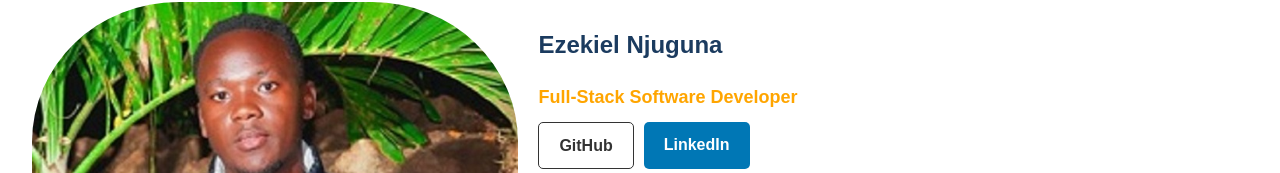
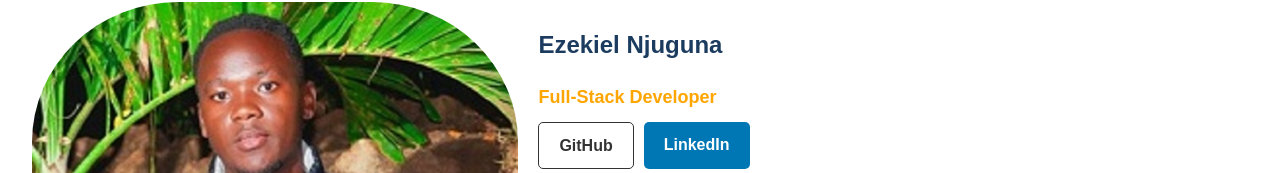
Before and after one commit to Mburuezekiel/portfolio, a React (Create React App) app: page / in a window 1280 px wide. Shown: the part 771-944 px from the top of the page. Built offline with nearby package versions, Linux system fonts and the light colour scheme.

Commit message:
About.js

```diff
--- a/src/components/About.js
+++ b/src/components/About.js
@@ -14,7 +14,7 @@ function About() {
 
         <div className="about-text">
           <h3 className="username">Ezekiel Njuguna</h3>
-          <p className="occupation">Full-Stack Software Developer</p>
+          <p className="occupation">Full-Stack Developer</p>
           {/* <p className="email">Email: <a href="mailto:ezekiel@example.com">ezekiel@example.com</a></p>
            */}
           <div className="links">
```
